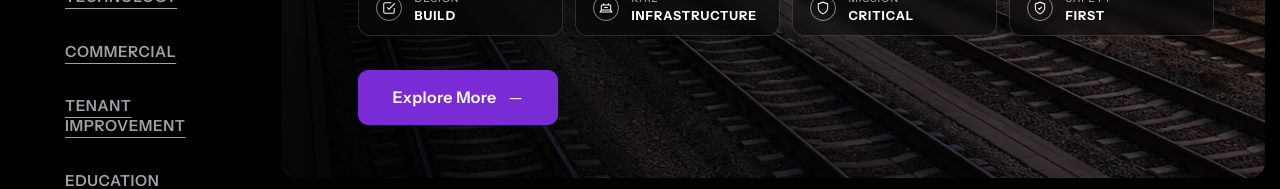
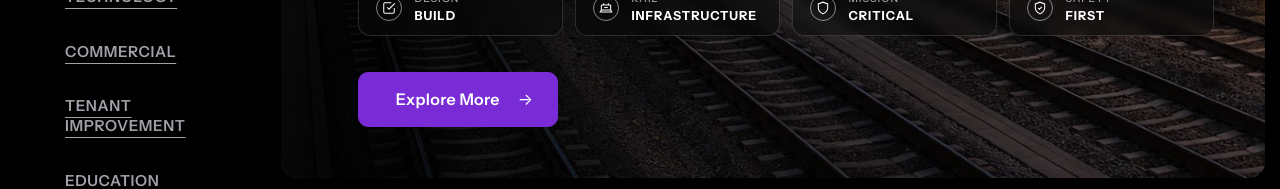
Before and after one commit to TaimoorWajid/website-320grit-angular, an Angular app: page / in a window 1280 px wide. In both pictures the pointer is over the element 444 px from the left and 5740 px from the top of the page. Shown: the part 5641-5830 px from the top of the page. Built offline with nearby package versions, Linux system fonts and the light colour scheme.

Commit message:
Markets: Explore More hover - text shifts left, dash becomes arrow

```diff
--- a/src/app/features/home/components/home-markets/home-markets.component.scss
+++ b/src/app/features/home/components/home-markets/home-markets.component.scss
@@ -289,7 +289,9 @@
   letter-spacing: 0.08em;
 }
 
-/* Explore More: transparent, thin purple outline, white text + dash. */
+/* Explore More: transparent, thin purple outline, white text + dash.
+   Hover: text shifts slightly left, dash becomes an arrow.
+   This is the site-wide button pattern — keep in sync across all pages. */
 .markets__explore {
   align-self: flex-start;
   display: inline-flex;
@@ -308,18 +310,39 @@
   text-decoration: none;
   transition:
     background var(--grit-duration-fast) var(--grit-ease-smooth),
-    border-color var(--grit-duration-fast) var(--grit-ease-smooth),
-    transform var(--grit-duration-fast) var(--grit-ease-smooth);
+    border-color var(--grit-duration-fast) var(--grit-ease-smooth);
+}
+
+.markets__explore > span:first-child {
+  display: inline-block;
+  transition: transform var(--grit-duration-fast) var(--grit-ease-smooth);
+}
+
+.markets__explore-dash {
+  font-weight: 400;
+  display: inline-block;
+  width: 1.2em;
+  text-align: center;
+  transition: transform var(--grit-duration-fast) var(--grit-ease-smooth);
 }
 
 .markets__explore:hover {
   background: var(--grit-accent-violet);
   border-color: var(--grit-accent-violet);
-  transform: translateY(-2px);
 }
 
-.markets__explore-dash {
-  font-weight: 400;
+.markets__explore:hover > span:first-child {
+  transform: translateX(-4px);
+}
+
+.markets__explore:hover .markets__explore-dash {
+  transform: translateX(2px);
+  font-size: 0;
+}
+
+.markets__explore:hover .markets__explore-dash::after {
+  content: '\2192';
+  font-size: 1rem;
 }
 
 /* ---- Mobile: horizontal tab row, stacked cards ---- */
```
